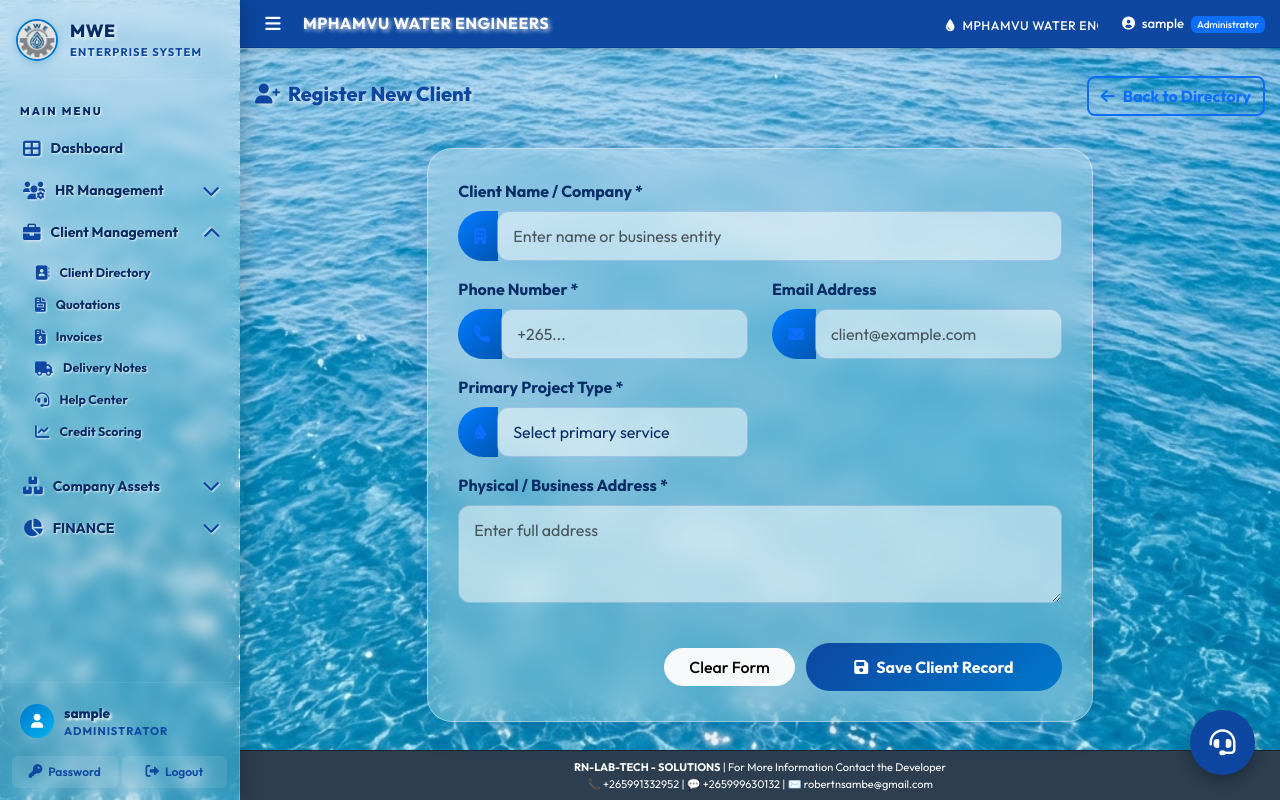
After one commit to 1983rn/RN-LAB-TECH-Mphamvu-Water-Engineers-HR-Payroll-Management-System, a Flask app: page /clients/add in a window 1280 px wide. The commit adds this page. Run offline with Flask 3, Linux system fonts and the light colour scheme; a user stored in the database is signed in.

Commit message:
Updates to clients module and UI

```diff
--- a/clients/client_routes.py
+++ b/clients/client_routes.py
@@ -34,8 +34,8 @@ def credit_scoring():
         if not client.credit_scores:
             update_client_credit_score(client.client_id)
 
-    # Re-fetch after updates class
-    clients = Client.query.all()
+    # Re-fetch after updates class, sorting by credit score (1 is best, 6 is worst)
+    clients = Client.query.outerjoin(ClientCreditScore).order_by(ClientCreditScore.score.asc(), Client.created_at.desc()).all()
     return render_template('clients/credit_scoring.html', clients=clients)
 
 @clients_bp.route('/recalculate-score/<int:client_id>', methods=['POST'])
@@ -48,3 +48,75 @@ def recalculate_score(client_id):
     else:
         flash('Failed to recalculate credit score: Client not found.', 'error')
     return redirect(url_for('clients.credit_scoring'))
+
+@clients_bp.route('/')
+@login_required
+def list_clients():
+    # Sort clients by their credit score (1 is best, 6 is worst) so the highest ranked are at the top
+    clients = Client.query.outerjoin(ClientCreditScore).order_by(ClientCreditScore.score.asc(), Client.created_at.desc()).all()
+    return render_template('clients/list.html', clients=clients)
+
+@clients_bp.route('/add', methods=['GET', 'POST'])
+@login_required
+@admin_required
+def add_client():
+    if request.method == 'POST':
+        try:
+            client_name = request.form['client_name']
+            phone = request.form['phone']
+            email = request.form.get('email')
+            address = request.form['address']
+            project_type = request.form['project_type']
+
+            # Check if client already exists by phone
+            existing_client = Client.query.filter_by(phone=phone).first()
+            if existing_client:
+                flash(f'A client with phone number {phone} already exists.', 'error')
+                return redirect(url_for('clients.add_client'))
+
+            new_client = Client(
+                client_name=client_name,
+                phone=phone,
+                email=email,
+                address=address,
+                project_type=project_type
+            )
+            db.session.add(new_client)
+            db.session.commit()
+
+            # Initial credit score
+            update_client_credit_score(new_client.client_id)
+
+            flash(f'Client {client_name} added successfully.', 'success')
+            return redirect(url_for('clients.list_clients'))
+
+        except Exception as e:
+            db.session.rollback()
+            flash(f'Error adding client: {str(e)}', 'error')
+            return redirect(url_for('clients.add_client'))
+
+    return render_template('clients/add.html')
+
+@clients_bp.route('/delete/<int:client_id>', methods=['POST'])
+@login_required
+@admin_required
+def delete_client(client_id):
+    try:
+        from models import Quotation # Avoid circular import if needed, though they are usually in same models.py
+        client = Client.query.get_or_404(client_id)
+
+        # Check if client has quotations
+        if client.quotations:
+            # We might want to allow deletion anyway if confirmed, but for safety:
+            flash(f'Cannot delete client {client.client_name} because they have associated quotations. Delete quotations first.', 'error')
+            return redirect(url_for('clients.list_clients'))
+
+        db.session.delete(client)
+        db.session.commit()
+        flash(f'Client {client.client_name} deleted successfully.', 'success')
+        return redirect(url_for('clients.list_clients'))
+
+    except Exception as e:
+        db.session.rollback()
+        flash(f'Error deleting client: {str(e)}', 'error')
+        return redirect(url_for('clients.list_clients'))
--- a/static/js/script.js
+++ b/static/js/script.js
@@ -78,11 +78,13 @@ $(document).ready(function() {
     });
 
     // Date picker initialization (if needed)
-    $('.date-picker').datepicker({
-        format: 'yyyy-mm-dd',
-        autoclose: true,
-        todayHighlight: true
-    });
+    if (typeof $.fn.datepicker === 'function') {
+        $('.date-picker').datepicker({
+            format: 'yyyy-mm-dd',
+            autoclose: true,
+            todayHighlight: true
+        });
+    }
 
     // Table row click actions
     $('.table-row-clickable').on('click', function() {
--- a/templates/base.html
+++ b/templates/base.html
@@ -86,6 +86,12 @@
                     </a>
                     <div class="collapse {{ 'show' if request.endpoint and ('client' in request.endpoint or 'quotations' in request.endpoint or 'rfq' in request.endpoint or 'invoice' in request.endpoint or 'delivery' in request.endpoint or 'finance' in request.endpoint) else '' }}" id="clientSubmenu" data-bs-parent="#sidebarAccordion">
                         <ul class="nav-submenu">
+                            <li class="nav-menu-item">
+                                <a href="{{ url_for('clients.list_clients') }}" class="nav-menu-link {% if request.endpoint == 'clients.list_clients' %}active{% endif %}">
+                                    <i class="fas fa-address-book"></i>
+                                    <span class="nav-text">Client Directory</span>
+                                </a>
+                            </li>
                             <li class="nav-menu-item">
                                 <a href="{{ url_for('quotations.list_quotations') }}" class="nav-menu-link {% if request.endpoint and 'quotations' in request.endpoint and 'rfq' not in request.endpoint %}active{% endif %}">
                                     <i class="fas fa-file-invoice"></i>
--- /dev/null
+++ b/templates/clients/add.html
@@ -0,0 +1,149 @@
+{% extends "base.html" %}
+
+{% block title %}Add Client - MPHAMVU WATER ENGINEERS{% endblock %}
+
+{% block extra_css %}
+<style>
+    body {
+        background-image: url("{{ url_for('static', filename='images/pure_water_bg.png') }}") !important;
+        background-size: cover !important;
+        background-attachment: fixed !important;
+    }
+
+    .main-wrapper,
+    .main-content {
+        background: transparent !important;
+    }
+
+    h2 {
+        color: #0d47a1 !important;
+        font-weight: 800;
+        text-shadow: 2px 2px 4px rgba(255, 255, 255, 0.8);
+    }
+
+    .glass-card {
+        background: rgba(255, 255, 255, 0.25) !important;
+        backdrop-filter: blur(15px);
+        -webkit-backdrop-filter: blur(15px);
+        border: 1px solid rgba(255, 255, 255, 0.4) !important;
+        border-radius: 25px !important;
+        box-shadow: 0 8px 32px 0 rgba(31, 38, 135, 0.15) !important;
+        padding: 30px;
+    }
+
+    .form-label {
+        font-weight: 700;
+        color: #052c65;
+        margin-bottom: 8px;
+    }
+
+    .form-control, .form-select {
+        background: rgba(255, 255, 255, 0.5) !important;
+        border: 1px solid rgba(13, 71, 161, 0.2) !important;
+        border-radius: 12px !important;
+        padding: 12px 15px;
+        color: #052c65;
+        transition: all 0.3s ease;
+    }
+
+    .form-control:focus {
+        background: rgba(255, 255, 255, 0.8) !important;
+        border-color: #0d47a1 !important;
+        box-shadow: 0 0 0 0.25rem rgba(13, 71, 161, 0.1) !important;
+    }
+
+    .btn-save {
+        background: linear-gradient(135deg, #0d47a1 0%, #0077cc 100%);
+        border: none;
+        border-radius: 12px;
+        padding: 12px 30px;
+        font-weight: 700;
+        transition: all 0.3s ease;
+    }
+
+    .btn-save:hover {
+        transform: translateY(-3px);
+        box-shadow: 0 10px 20px rgba(13, 71, 161, 0.3);
+    }
+</style>
+{% endblock %}
+
+{% block content %}
+<div class="row mb-4">
+    <div class="col-12 py-3">
+        <div class="d-flex justify-content-between align-items-center">
+            <h2><i class="fas fa-user-plus me-2"></i>Register New Client</h2>
+            <a href="{{ url_for('clients.list_clients') }}" class="btn btn-outline-primary border-2 fw-bold">
+                <i class="fas fa-arrow-left me-2"></i>Back to Directory
+            </a>
+        </div>
+    </div>
+</div>
+
+<div class="row justify-content-center">
+    <div class="col-md-8">
+        <div class="card glass-card">
+            <form method="POST">
+                <div class="row">
+                    <div class="col-md-12 mb-4">
+                        <label for="client_name" class="form-label">Client Name / Company *</label>
+                        <div class="input-group">
+                            <span class="input-group-text bg-white border-end-0 rounded-start-pill ps-3"><i class="fas fa-building text-primary"></i></span>
+                            <input type="text" class="form-control border-start-0 rounded-end-pill" id="client_name" name="client_name" placeholder="Enter name or business entity" required>
+                        </div>
+                    </div>
+                </div>
+
+                <div class="row">
+                    <div class="col-md-6 mb-4">
+                        <label for="phone" class="form-label">Phone Number *</label>
+                        <div class="input-group">
+                            <span class="input-group-text bg-white border-end-0 rounded-start-pill ps-3"><i class="fas fa-phone text-primary"></i></span>
+                            <input type="tel" class="form-control border-start-0 rounded-end-pill" id="phone" name="phone" placeholder="+265..." required>
+                        </div>
+                    </div>
+                    <div class="col-md-6 mb-4">
+                        <label for="email" class="form-label">Email Address</label>
+                        <div class="input-group">
+                            <span class="input-group-text bg-white border-end-0 rounded-start-pill ps-3"><i class="fas fa-envelope text-primary"></i></span>
+                            <input type="email" class="form-control border-start-0 rounded-end-pill" id="email" name="email" placeholder="client@example.com">
+                        </div>
+                    </div>
+                </div>
+
+                <div class="row">
+                    <div class="col-md-6 mb-4">
+                        <label for="project_type" class="form-label">Primary Project Type *</label>
+                        <div class="input-group">
+                            <span class="input-group-text bg-white border-end-0 rounded-start-pill ps-3"><i class="fas fa-tint text-primary"></i></span>
+                            <select class="form-select border-start-0 rounded-end-pill" id="project_type" name="project_type" required>
+                                <option value="" selected disabled>Select primary service</option>
+                                <option value="Borehole Drilling">Borehole Drilling</option>
+                                <option value="Water Reticulation">Water Reticulation</option>
+                                <option value="Irrigation System">Irrigation System</option>
+                                <option value="Pump Installation">Pump Installation</option>
+                                <option value="Solar Water System">Solar Water System</option>
+                                <option value="General Maintenance">General Maintenance</option>
+                            </select>
+                        </div>
+                    </div>
+                </div>
+
+                <div class="row">
+                    <div class="col-md-12 mb-4">
+                        <label for="address" class="form-label">Physical / Business Address *</label>
+                        <textarea class="form-control" id="address" name="address" rows="3" placeholder="Enter full address" required></textarea>
+                    </div>
+                </div>
+
+                <div class="text-end mt-4">
+                    <button type="reset" class="btn btn-light me-2 rounded-pill px-4">Clear Form</button>
+                    <button type="submit" class="btn btn-primary btn-save rounded-pill px-5 text-white">
+                        <i class="fas fa-save me-2"></i>Save Client Record
+                    </button>
+                </div>
+            </form>
+        </div>
+    </div>
+</div>
+{% endblock %}
```
Also changed, not shown: templates/clients/list.html (added, +227 -0 lines), instance/system.db.
